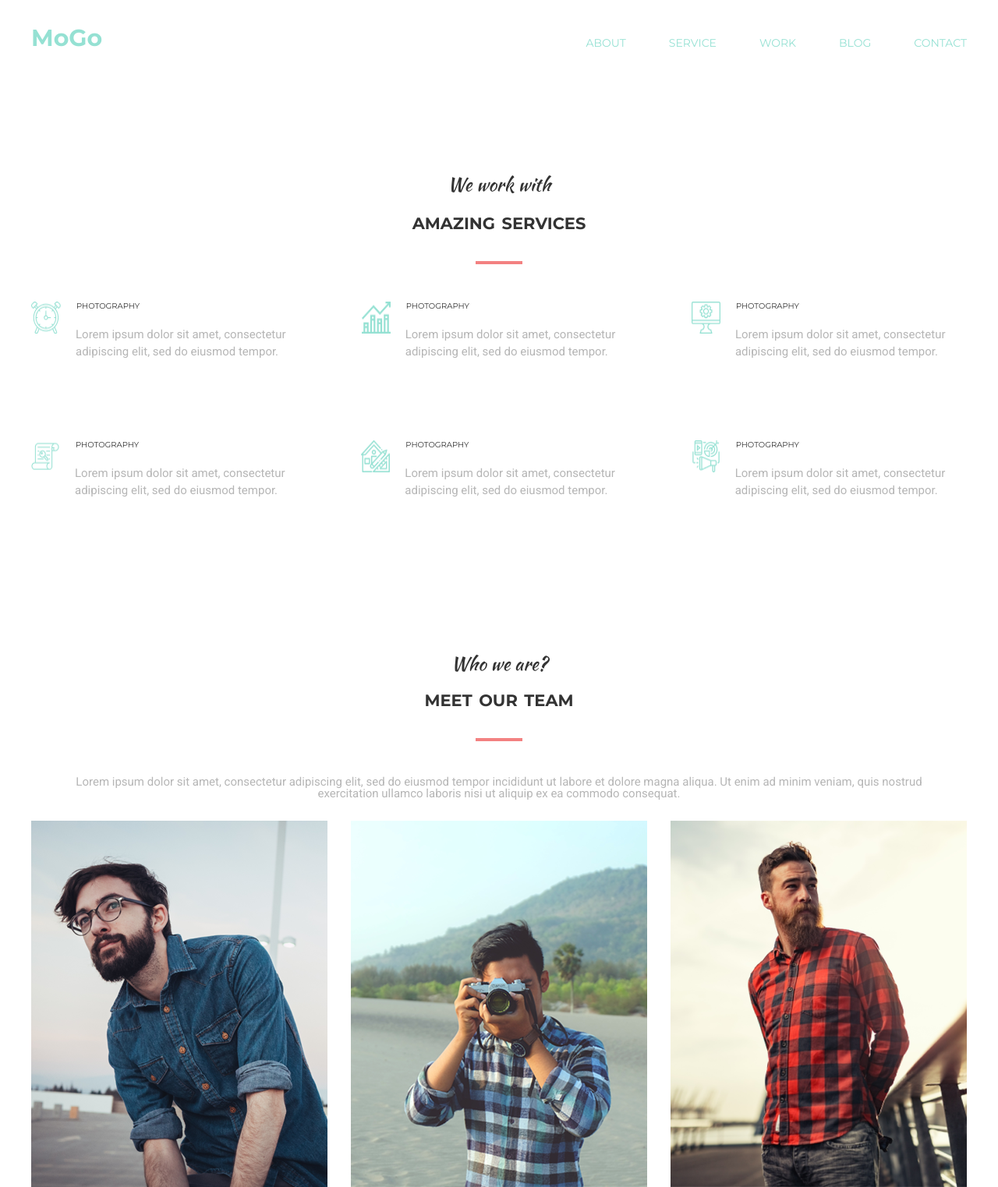
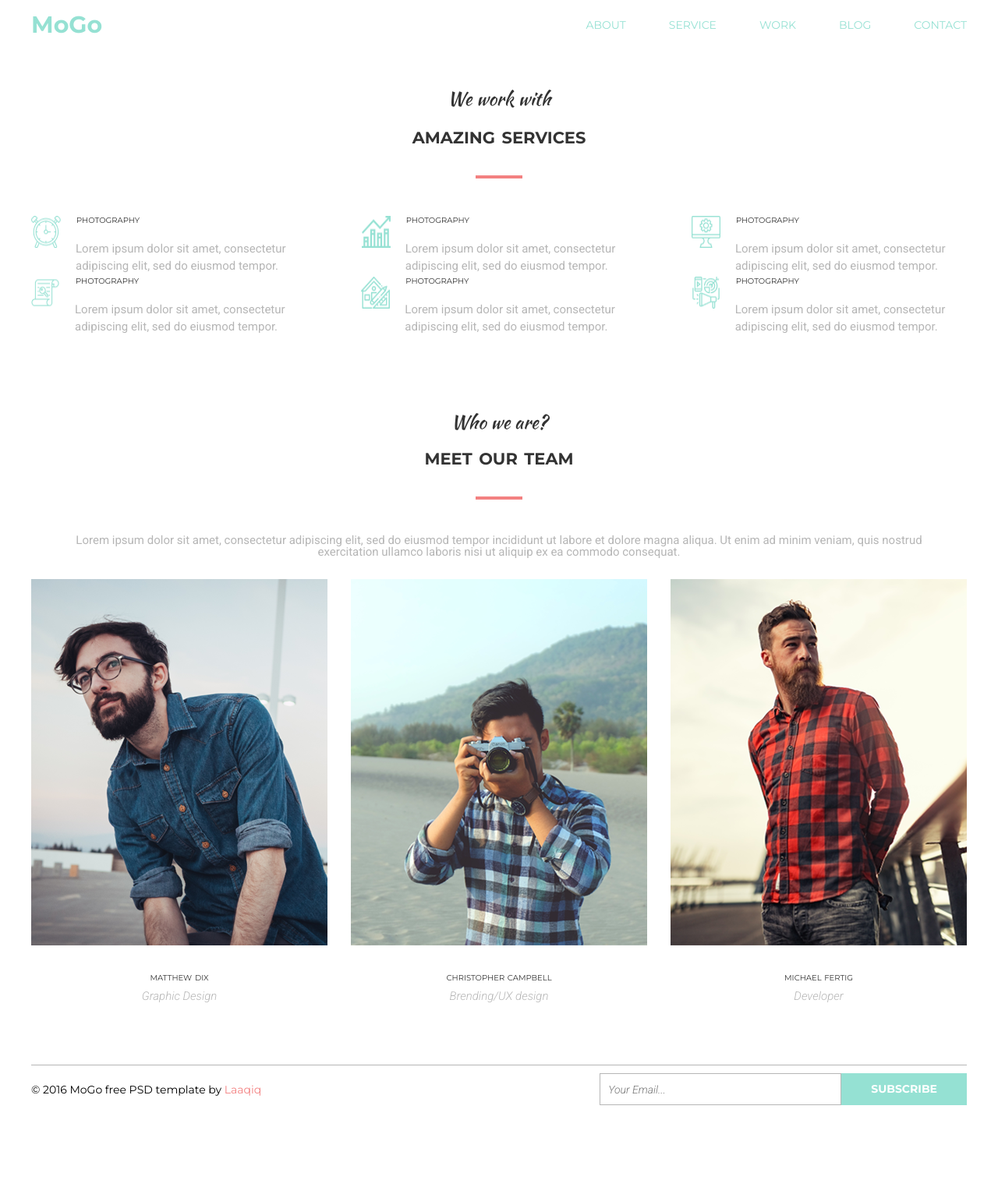
Before and after one commit to sasha7880/MoGo, a plain HTML site: page index.html in a window 1280 px wide. Shown: the top 1523 px of the page at 78% size. After the commit the page ends 1428 px from the top, so only its background shows below. Drawn offline with nearby package versions, Linux system fonts and the light colour scheme; a web font is replaced by a local one.

Commit message:
fixed hw

```diff
--- a/css/style.css
+++ b/css/style.css
@@ -37,7 +37,6 @@ body {
 .header-container {
   display: flex;
   justify-content: space-between;
-  padding-top: 17px;
   align-items: center;
 }
 
@@ -63,7 +62,6 @@ body {
 }
 
 .header-logo {
-  padding-bottom: 12px;
   font-size: 30px;
   font-weight: 700;
   line-height: 100%;
@@ -95,7 +93,6 @@ body {
 
 .hero-subtitle {
   text-align: center;
-  padding-top: 81px;
   padding-bottom: 20px;
   color: var(--titles-color);
   font-family: var(--third-family);
@@ -130,9 +127,6 @@ body {
   gap: 70px;
 }
 
-.hero-item {
-  padding-bottom: 100px;
-}
 
 .hero-article {
   display: flex;
--- a/index.html
+++ b/index.html
@@ -138,7 +138,7 @@
           <li class="team-item">
             <article class="team-article">
               <div class="team-article-overlay"></div>
-              <img src="./imgs/matthew-dix.png" alt="Matthew" class="team-article-img" />
+              <img src="./imgs/mathew.png" alt="Matthew" class="team-article-img" />
               <h3 class="team-article-title">matthew dix</h3>
               <p class="team-article-desc">Graphic Design</p>
             </article>
@@ -154,7 +154,7 @@
           <li class="team-item">
             <article class="team-article">
               <div class="team-article-overlay"></div>
-              <img src="./imgs/michael-fertig.png" alt="Michael" class="team-article-img" />
+              <img src="./imgs/michael.png" alt="Michael" class="team-article-img" />
               <h3 class="team-article-title">michael fertig</h3>
               <p class="team-article-desc">Developer</p>
             </article>
```
Also changed, not shown: imgs/mathew.png (added), imgs/matthew-dix.png (deleted), imgs/michael-fertig.png (deleted), imgs/michael.png (added).
